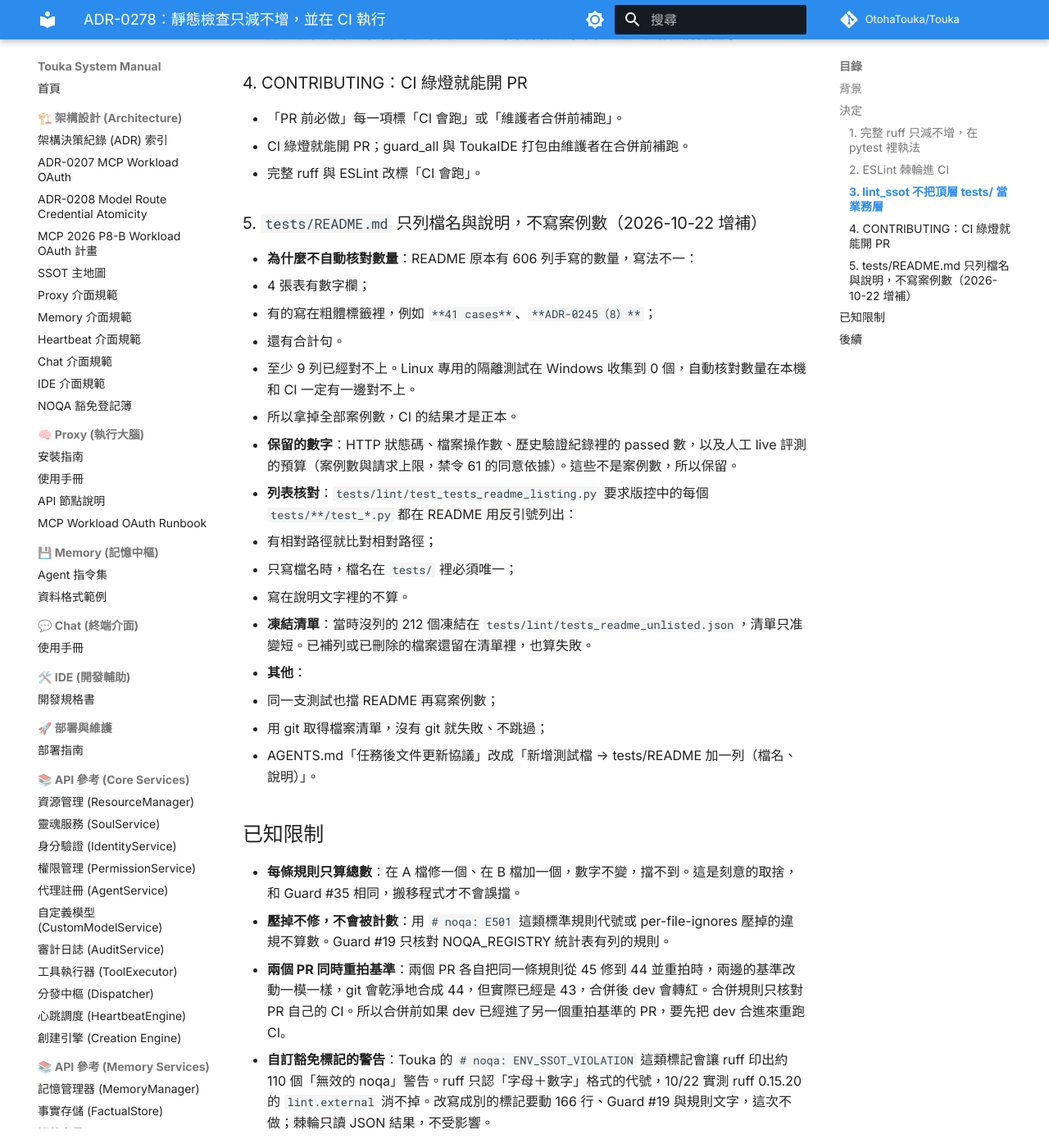
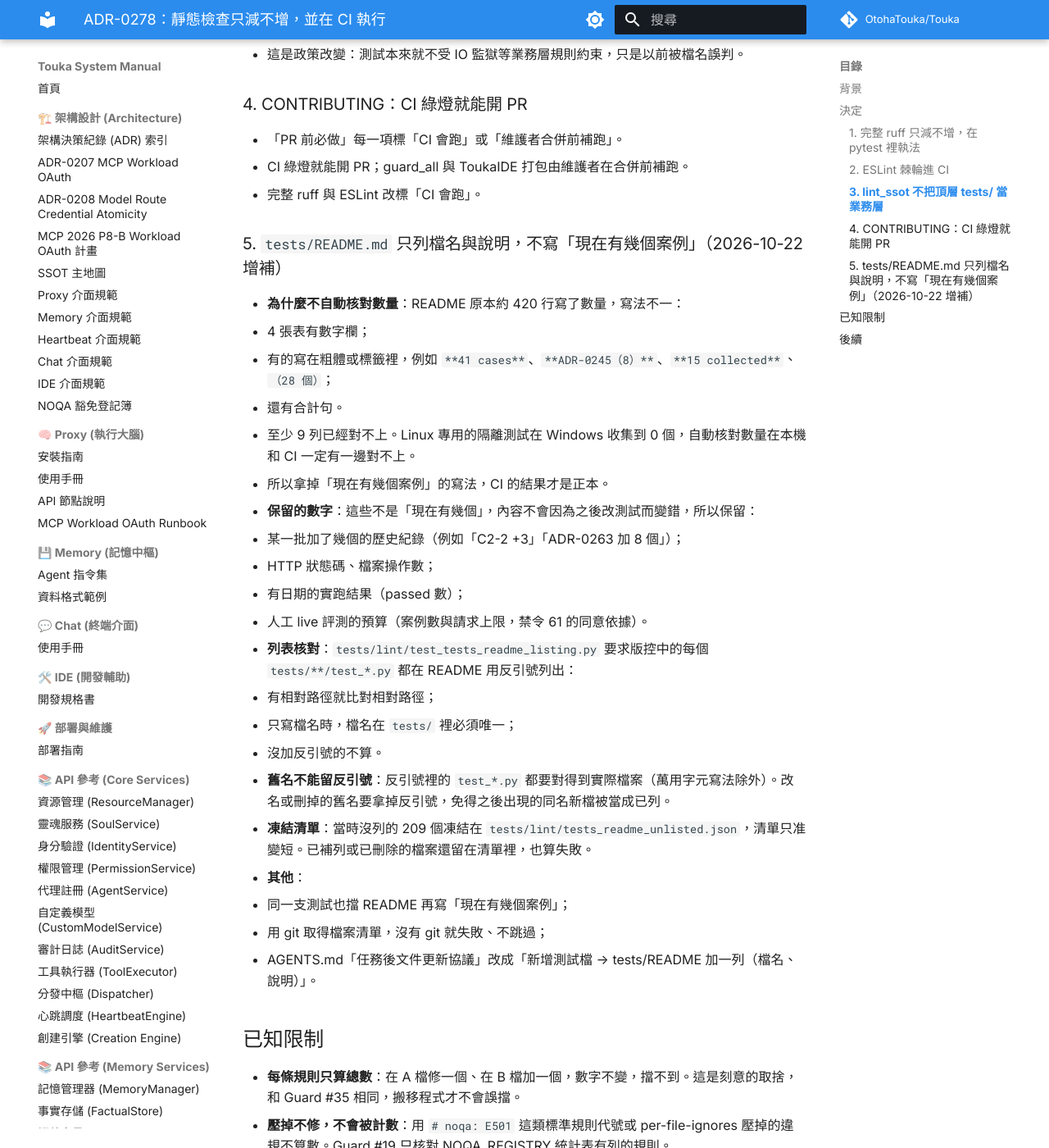
Before and after one commit to OtohaTouka/Touka, an MkDocs documentation site: the page built from docs/architecture/adr/0278-lint-ratchets-in-ci.md, in a window 1280 px wide and 1400 px high, scrolled down 1922 px. Shown: the whole window at 82% size. Built offline with MkDocs 1.6.1 and Material for MkDocs 9.7.7, drawn with Linux system fonts in a browser that asks for light colours; comment, search, counter and statistics services are not loaded; some of the changed text lies outside the part shown.

Commit message:
tests: finish removing current case counts from tests/README
- Remove the remaining "how many cases now" forms the review found: bold numbers,
  "N collected", "(N 個)", counts right after a file name, and label counts followed
  by a comma or semicolon. Per-batch increments ("C2-2 +3"), HTTP codes, dated run
  results and the live-eval budget stay; two dated run records are restored.
- The README test catches those forms too, with negative cases for HTTP codes, years,
  increments and dated results, and checks that every backticked test_*.py name points
  at a real file. Two renamed names lose their backticks; the golden-SSE row lists its
  three files, which leave the frozen list (212 -> 209).
- Fix three sentences cut by the first pass; CONTRIBUTING item 5 tells contributors to
  list new test files; ADR-0278 section 5, header and known limits say exactly this.

Co-Authored-By: Claude Opus 5.5 <noreply@anthropic.com>

```diff
--- a/docs/architecture/adr/0278-lint-ratchets-in-ci.md
+++ b/docs/architecture/adr/0278-lint-ratchets-in-ci.md
@@ -2,7 +2,7 @@
 
 - 狀態：✅ 已接受
 - 日期：2026-10-22
-- 影響範圍：`ruff.toml`（加 ERA）、`scripts/lint_ratchet.py`、`tests/lint/ruff_baseline.json`、`tests/lint/test_ruff_ratchet.py`、CI `frontend` job（Guard #35）、`scripts/guard_eslint_ratchet.py` 與 `scripts/eslint_baseline.json`、`scripts/lint_ssot.py` 的業務層判斷、`CONTRIBUTING.md`「PR 前必做」、`tests/lint/test_ci_pr_checks.py`、root 開發依賴 ruff 釘版
+- 影響範圍：`ruff.toml`（加 ERA）、`scripts/lint_ratchet.py`、`tests/lint/ruff_baseline.json`、`tests/lint/test_ruff_ratchet.py`、CI `frontend` job（Guard #35）、`scripts/guard_eslint_ratchet.py` 與 `scripts/eslint_baseline.json`、`scripts/lint_ssot.py` 的業務層判斷、`CONTRIBUTING.md`「PR 前必做」、`tests/lint/test_ci_pr_checks.py`、root 開發依賴 ruff 釘版；`tests/README.md`、`tests/lint/test_tests_readme_listing.py` 與 `tests_readme_unlisted.json`、AGENTS.md 文件協議一列
 - 相關：[ADR-0098](0098-eslint-ratchet-guard.md)（ESLint 棘輪 Guard #35）、[ADR-0254](0254-iso-c1-small-fixes-and-execution-gaps.md)（CI 加 ruff F、CONTRIBUTING 標示；其已知問題中的「ESLint 基準過時」「完整 ruff 沒有棘輪」由本 ADR 處理）
 
 ## 背景
@@ -45,21 +45,26 @@
 - CI 綠燈就能開 PR；guard_all 與 ToukaIDE 打包由維護者在合併前補跑。
 - 完整 ruff 與 ESLint 改標「CI 會跑」。
 
-### 5. `tests/README.md` 只列檔名與說明，不寫案例數（2026-10-22 增補）
-- **為什麼不自動核對數量**：README 原本有 606 列手寫的數量，寫法不一：
+### 5. `tests/README.md` 只列檔名與說明，不寫「現在有幾個案例」（2026-10-22 增補）
+- **為什麼不自動核對數量**：README 原本約 420 行寫了數量，寫法不一：
   - 4 張表有數字欄；
-  - 有的寫在粗體標籤裡，例如 `**41 cases**`、`**ADR-0245（8）**`；
+  - 有的寫在粗體或標籤裡，例如 `**41 cases**`、`**ADR-0245（8）**`、`**15 collected**`、`（28 個）`；
   - 還有合計句。
   - 至少 9 列已經對不上。Linux 專用的隔離測試在 Windows 收集到 0 個，自動核對數量在本機和 CI 一定有一邊對不上。
-  - 所以拿掉全部案例數，CI 的結果才是正本。
-- **保留的數字**：HTTP 狀態碼、檔案操作數、歷史驗證紀錄裡的 passed 數，以及人工 live 評測的預算（案例數與請求上限，禁令 61 的同意依據）。這些不是案例數，所以保留。
+  - 所以拿掉「現在有幾個案例」的寫法，CI 的結果才是正本。
+- **保留的數字**：這些不是「現在有幾個」，內容不會因為之後改測試而變錯，所以保留：
+  - 某一批加了幾個的歷史紀錄（例如「C2-2 +3」「ADR-0263 加 8 個」）；
+  - HTTP 狀態碼、檔案操作數；
+  - 有日期的實跑結果（passed 數）；
+  - 人工 live 評測的預算（案例數與請求上限，禁令 61 的同意依據）。
 - **列表核對**：`tests/lint/test_tests_readme_listing.py` 要求版控中的每個 `tests/**/test_*.py` 都在 README 用反引號列出：
   - 有相對路徑就比對相對路徑；
   - 只寫檔名時，檔名在 `tests/` 裡必須唯一；
-  - 寫在說明文字裡的不算。
-- **凍結清單**：當時沒列的 212 個凍結在 `tests/lint/tests_readme_unlisted.json`，清單只准變短。已補列或已刪除的檔案還留在清單裡，也算失敗。
+  - 沒加反引號的不算。
+- **舊名不能留反引號**：反引號裡的 `test_*.py` 都要對得到實際檔案（萬用字元寫法除外）。改名或刪掉的舊名要拿掉反引號，免得之後出現的同名新檔被當成已列。
+- **凍結清單**：當時沒列的 209 個凍結在 `tests/lint/tests_readme_unlisted.json`，清單只准變短。已補列或已刪除的檔案還留在清單裡，也算失敗。
 - **其他**：
-  - 同一支測試也擋 README 再寫案例數；
+  - 同一支測試也擋 README 再寫「現在有幾個案例」；
   - 用 git 取得檔案清單，沒有 git 就失敗、不跳過；
   - AGENTS.md「任務後文件更新協議」改成「新增測試檔 → tests/README 加一列（檔名、說明）」。
 
@@ -68,6 +73,7 @@
 - **每條規則只算總數**：在 A 檔修一個、在 B 檔加一個，數字不變，擋不到。這是刻意的取捨，和 Guard #35 相同，搬移程式才不會誤擋。
 - **壓掉不修，不會被計數**：用 `# noqa: E501` 這類標準規則代號或 per-file-ignores 壓掉的違規不算數。Guard #19 只核對 NOQA_REGISTRY 統計表有列的規則。
 - **兩個 PR 同時重拍基準**：兩個 PR 各自把同一條規則從 45 修到 44 並重拍時，兩邊的基準改動一模一樣，git 會乾淨地合成 44，但實際已經是 43，合併後 dev 會轉紅。合併規則只核對 PR 自己的 CI。所以合併前如果 dev 已經進了另一個重拍基準的 PR，要先把 dev 合進來重跑 CI。
+- **凍結清單只靠審查擋住變長**：把新的未列檔加進 `tests_readme_unlisted.json` 測試也會過，要靠審查時看差異擋下。另外，出現同名檔時，錯誤訊息會把原本已列的那一個也列為要「加一列」，要看路徑判斷。
 - **自訂豁免標記的警告**：Touka 的 `# noqa: ENV_SSOT_VIOLATION` 這類標記會讓 ruff 印出約 110 個「無效的 noqa」警告。ruff 只認「字母＋數字」格式的代號，10/22 實測 ruff 0.15.20 的 `lint.external` 消不掉。改寫成別的標記要動 166 行、Guard #19 與規則文字，這次不做；棘輪只讀 JSON 結果，不受影響。
 
 ## 後續
```
Also changed, not shown: CONTRIBUTING.md (+2 -1 lines), docs/CHANGELOG.md (+1 -1 lines), 3 other files.
